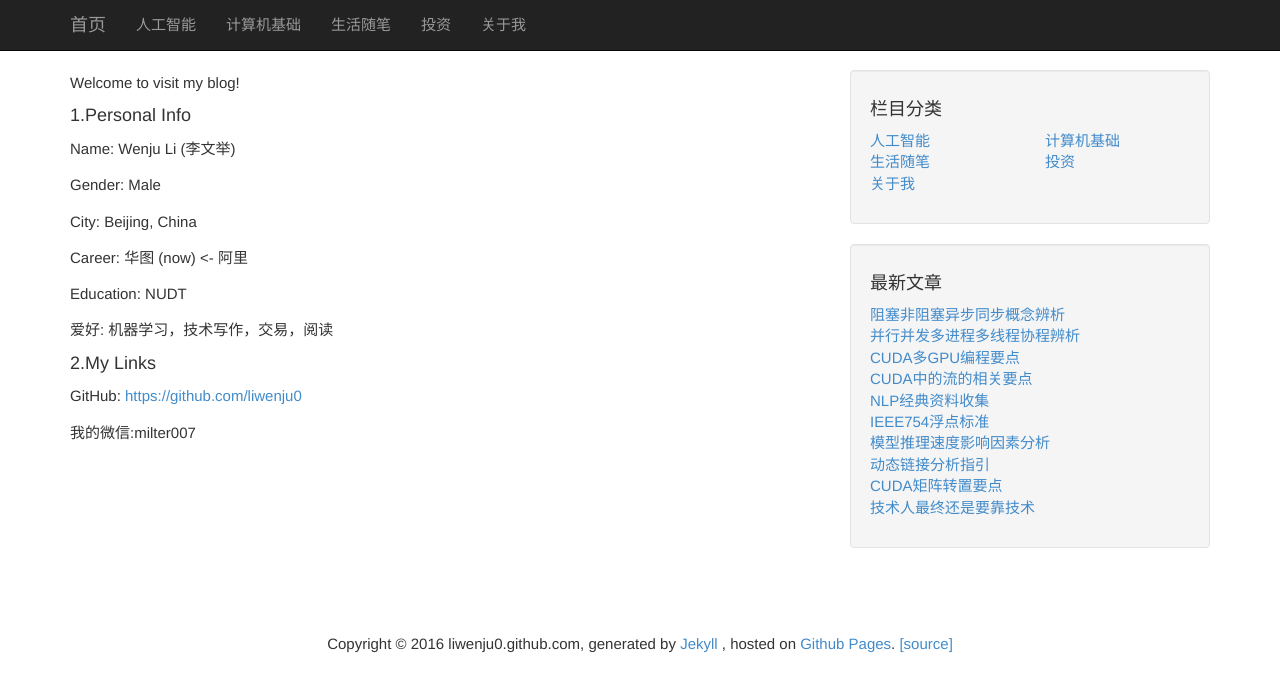
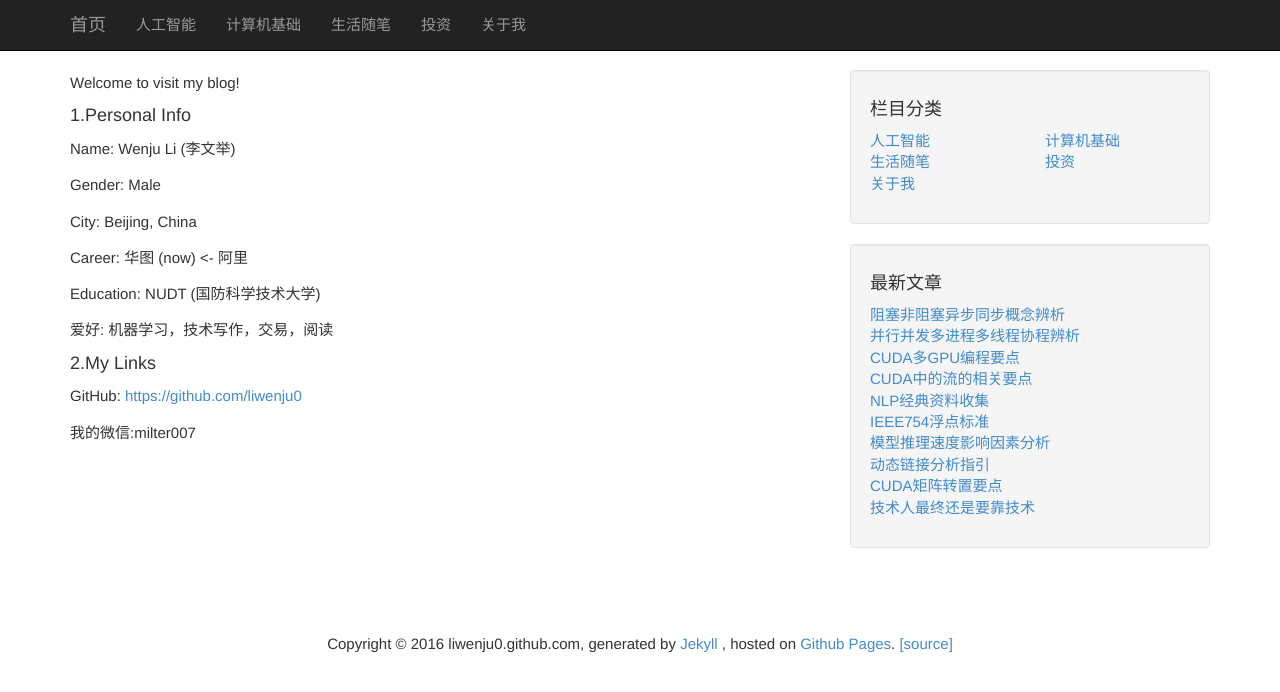
Before and after one commit to liwenju0/liwenju0.github.io, a Jekyll site: the page built from about.md, in a window 1280 px wide. Shown: the top 692 px of the page. Built offline with Jekyll 4.4.1, drawn with Linux system fonts in a browser that asks for light colours.

Commit message:
修改about

```diff
--- a/about.md
+++ b/about.md
@@ -13,7 +13,7 @@ City: Beijing, China
 
 Career: 华图 (now) <- 阿里
 
-Education: NUDT
+Education: NUDT (国防科学技术大学)
 
 爱好: 机器学习，技术写作，交易，阅读
 
```
